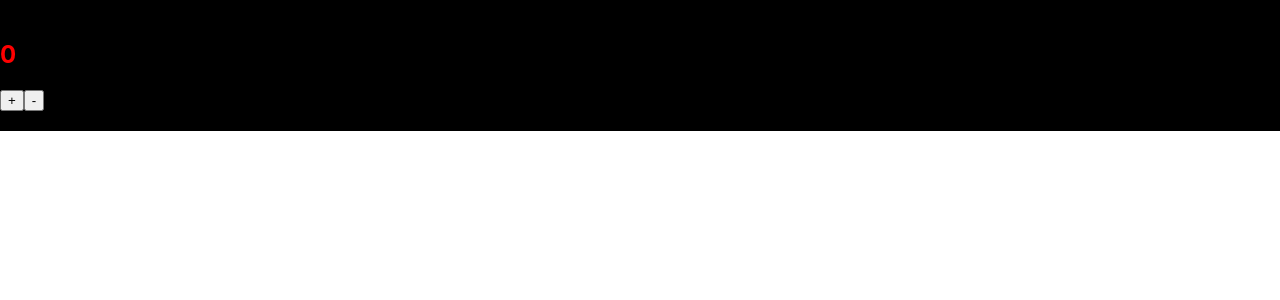
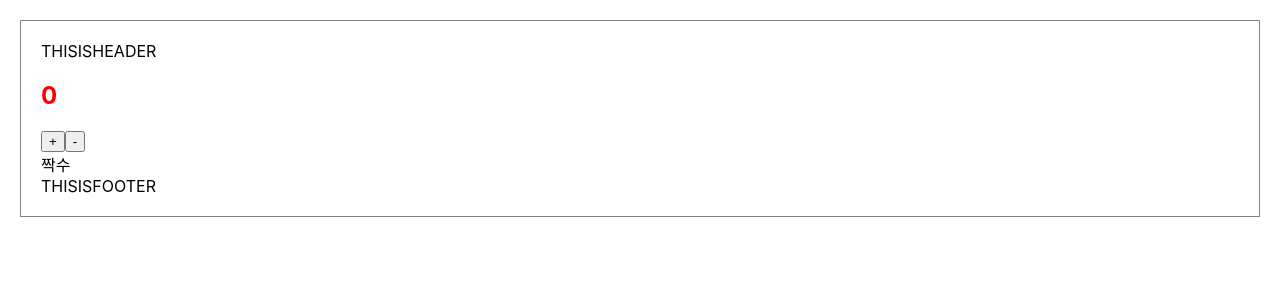
Before and after one commit to jaeseok-go/react-example, a React (Create React App) app: page / in a window 1280 px wide. Shown: the top 300 px of the page. Built offline with nearby package versions, Linux system fonts and the light colour scheme.

Commit message:
props를 활용하여 여러 컴포넌트 간의 데이터 연동

```diff
--- a/src/App.css
+++ b/src/App.css
@@ -1,5 +1,5 @@
 .App{
-  background-color: black;
+  background-color: yellow;
 }
 
 h2 {
--- a/src/App.js
+++ b/src/App.js
@@ -3,16 +3,17 @@ import './App.css';
 import MyFooter from './MyFooter';
 import MyHeader from './MyHeader';
 import Counter from './Counter'
+import Container from './Container';
 
 function App() {
   let framework = "React";
 
   return (
-    <div className="App">
+    <Container>
       <MyHeader />
       <Counter />
       <MyFooter />
-    </div>
+    </Container>
   );
 }
 
--- /dev/null
+++ b/src/Container.js
@@ -0,0 +1,9 @@
+const Container = ({children}) => {
+    return (
+    <div style={{margin:20, padding:20, border:"1px solid gray"}}>
+        {children}
+    </div>
+    )
+};
+
+export default Container;
--- a/src/Counter.js
+++ b/src/Counter.js
@@ -1,8 +1,9 @@
 import React, {useState} from "react";
+import OddEvenResult from "./OddEvenResult";
 
-const Counter = () => {
+const Counter = (props) => {
 
-    const [count, setCount] = useState(0);
+    const [count, setCount] = useState(props.initialValue);
     const onIncrease = () => {
         setCount(count+1);
     };
@@ -16,8 +17,13 @@ const Counter = () => {
             <h2>{count}</h2>
             <button onClick={onIncrease}>+</button>
             <button onClick={onDecrease}>-</button>
+            <OddEvenResult count={count}/>
         </div>
     );
 };
 
+Counter.defaultProps={
+    initialValue: 0
+}
+
 export default Counter;
--- /dev/null
+++ b/src/OddEvenResult.js
@@ -0,0 +1,6 @@
+const OddEvenResult = (props) => {
+    return <div>{props.count % 2 === 0 ? "짝수" : "홀수"}</div>;
+
+}
+
+export default OddEvenResult;
```
